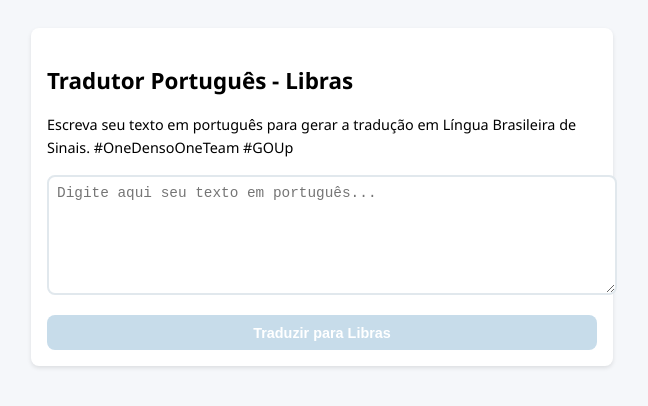
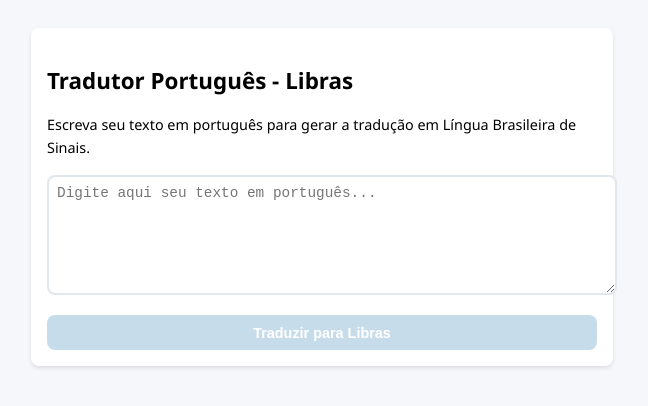
Before and after one commit to Rafaasolk/DensoLibras, a plain HTML site: page index.html in a window 1280 px wide. Shown: the whole page, without its empty margins (318-966 px from the left). Drawn offline with Linux system fonts and the light colour scheme.

Commit message:
Update index.html

```diff
--- a/index.html
+++ b/index.html
@@ -85,7 +85,7 @@
   <div class="container">
     <h2 style="font-size: 1.4rem; margin-bottom: 0.5rem;">Tradutor Português - Libras</h2>
     <p style="font-size: 0.9rem; margin-bottom: 1rem;">
-      Escreva seu texto em português para gerar a tradução em Língua Brasileira de Sinais. #OneDensoOneTeam #GOUp
+      Escreva seu texto em português para gerar a tradução em Língua Brasileira de Sinais.
     </p>
 
     <!-- Formulário -->
```
